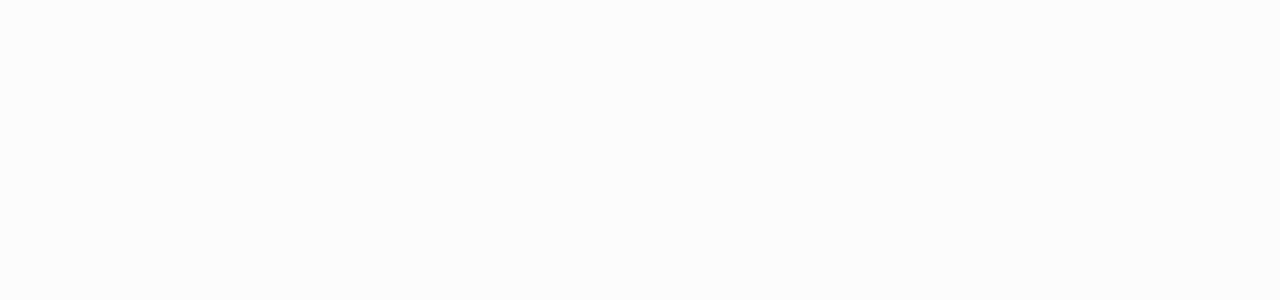
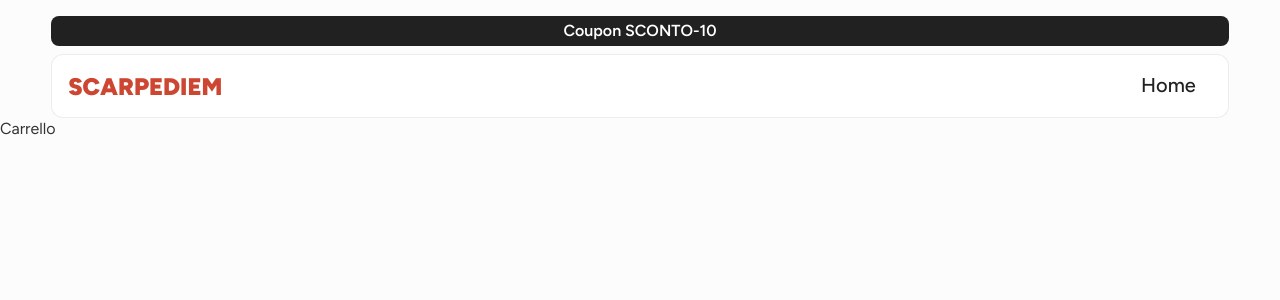
Before and after one commit to lorenzoferrante97/scarpe_diem, a React (Vite) app in the folder frontend/: page /cart in a window 1280 px wide. Before the commit this address had no page. Shown: the top 300 px of the page. Built offline with nearby package versions, Linux system fonts and the light colour scheme.

Commit message:
add: component search + cart

```diff
--- a/frontend/src/App.jsx
+++ b/frontend/src/App.jsx
@@ -3,6 +3,8 @@ import { BrowserRouter, Routes, Route } from 'react-router-dom'; // router
 import DefaultLayout from './layouts/DefaultLayout'; // layouts
 import Homepage from './pages/Homepage'; // pages
 import ProductPage from './pages/ProductPage'; //product
+import Cart from './components/Cart';
+import Search from './components/Search';
 
 function App() {
   return (
@@ -12,6 +14,8 @@ function App() {
           <Route Component={DefaultLayout}>
             <Route path="/" Component={Homepage}></Route>
             <Route path="/product/:slug" Component={ProductPage}></Route>
+            <Route path="/cart" Component={Cart}></Route>
+            <Route path="/search" Component={Search}></Route>
           </Route>
         </Routes>
       </BrowserRouter>
--- /dev/null
+++ b/frontend/src/components/Cart.jsx
@@ -0,0 +1,7 @@
+export default function Cart() {
+  return (
+    <>
+      <section>Carrello</section>
+    </>
+  );
+}
--- /dev/null
+++ b/frontend/src/components/Search.jsx
@@ -0,0 +1,7 @@
+export default function Search() {
+  return (
+    <>
+      <section></section>
+    </>
+  );
+}
```
